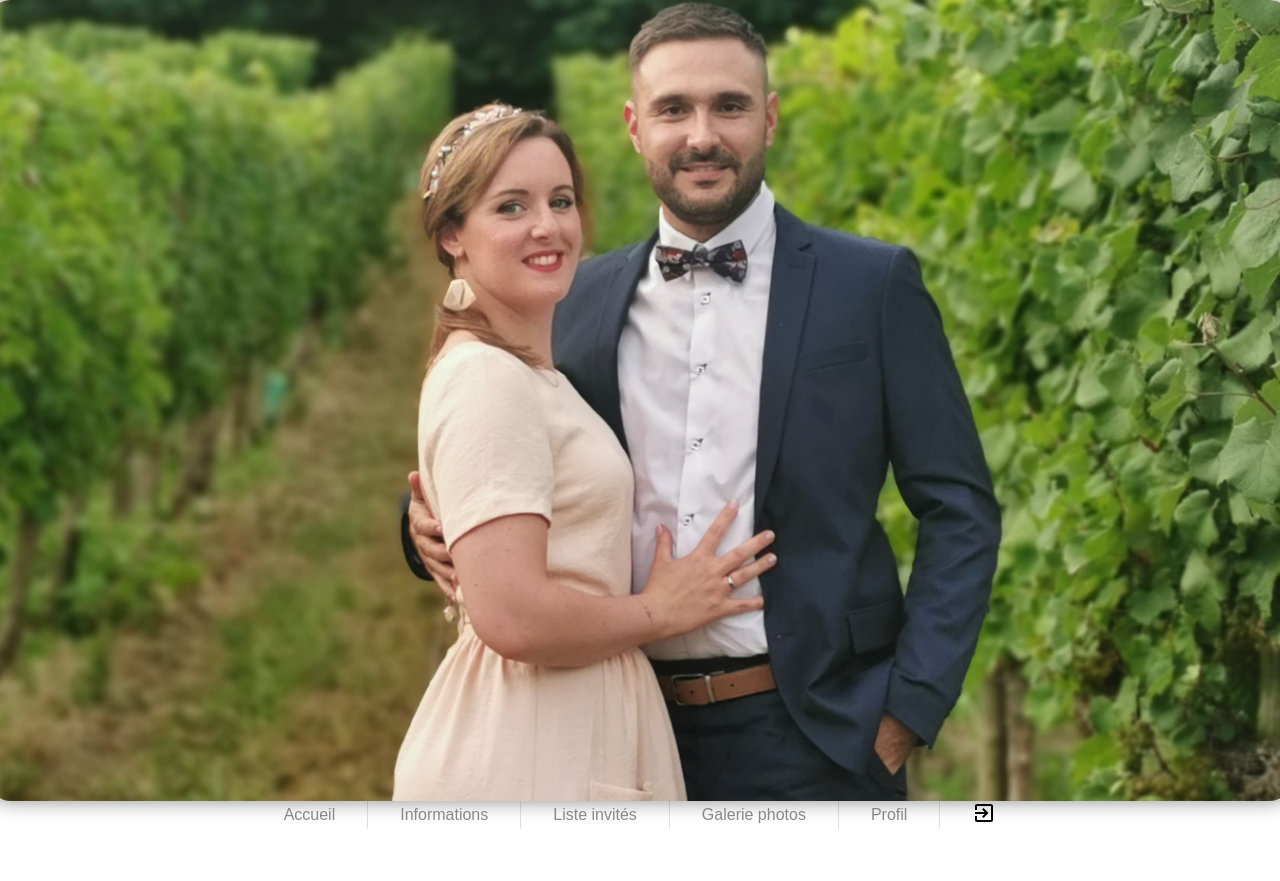
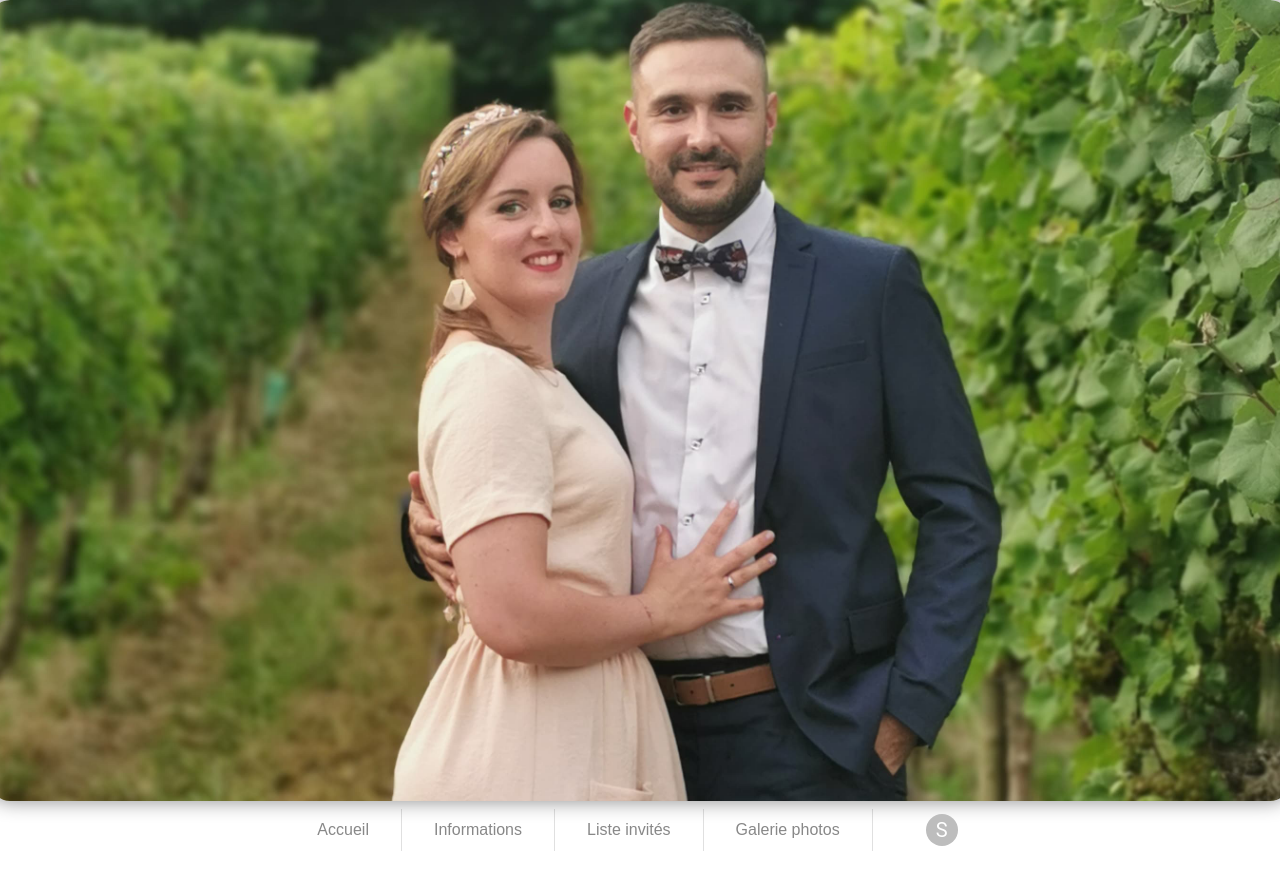
Before and after one commit to BenGex31/weddingguests, a React (Create React App) app: page /guests in a window 1280 px wide. Before the commit the page ends 859 px from the top, so only its background shows below. Built offline with nearby package versions, Linux system fonts and the light colour scheme; no server answers; sample sign-in values are in the browser's storage; a web font is replaced by a local one.

Commit message:
Update NavBar.jsx

```diff
--- a/src/components/NavBar.jsx
+++ b/src/components/NavBar.jsx
@@ -1,17 +1,18 @@
 import React, { useState, useEffect } from "react";
 import { Link } from "react-router-dom";
-import { Stack, Divider, IconButton } from "@mui/material";
-import MenuIcon from "@mui/icons-material/Menu";
+import { Stack, Divider } from "@mui/material";
 import { makeStyles } from "@mui/styles";
 import theme from "../core/theme/MuiTheme";
 import { oswaldRegular as oswaldR } from "../core/theme/CustomTheme";
-import IconLogout from "./IconLogout";
+import AccountMenu from "./AccountMenu";
+import BasicMenu from "./BasicMenu";
 
 const useStyles = makeStyles({
   link: {
     color: theme.palette.secondary.main,
     fontFamily: oswaldR.fontFamily,
     textDecoration: "none",
+    fontWeight: oswaldR.fontWeight,
   },
   linkClicked: {
     color: theme.palette.primary.main,
@@ -52,13 +53,6 @@ const NavBar = () => {
       link: "/galerie",
       divider: true,
     },
-    {
-      id: 5,
-      label: "Profil",
-      clicked: false,
-      link: "/profil",
-      divider: false,
-    },
   ]);
 
   const displayLinkClicked = (link) => {
@@ -98,15 +92,6 @@ const NavBar = () => {
       galerieLink[4].clicked = false;
       setLinks(galerieLink);
     }
-    if (link === "/profil") {
-      let profilLink = [...links];
-      profilLink[0].clicked = false;
-      profilLink[1].clicked = false;
-      profilLink[2].clicked = false;
-      profilLink[3].clicked = false;
-      profilLink[4].clicked = true;
-      setLinks(profilLink);
-    }
   };
 
   useEffect(() => {
@@ -126,6 +111,7 @@ const NavBar = () => {
 
   return (
     <Stack
+      mt={1}
       mb={3.75}
       justifyContent='center'
       alignItems={"center"}
@@ -145,11 +131,9 @@ const NavBar = () => {
           </Link>
         ))
       ) : (
-        <IconButton>
-          <MenuIcon />
-        </IconButton>
+        <BasicMenu link={links} styleLinks={classes.link} />
       )}
-      <IconLogout />
+      <AccountMenu />
     </Stack>
   );
 };
```
